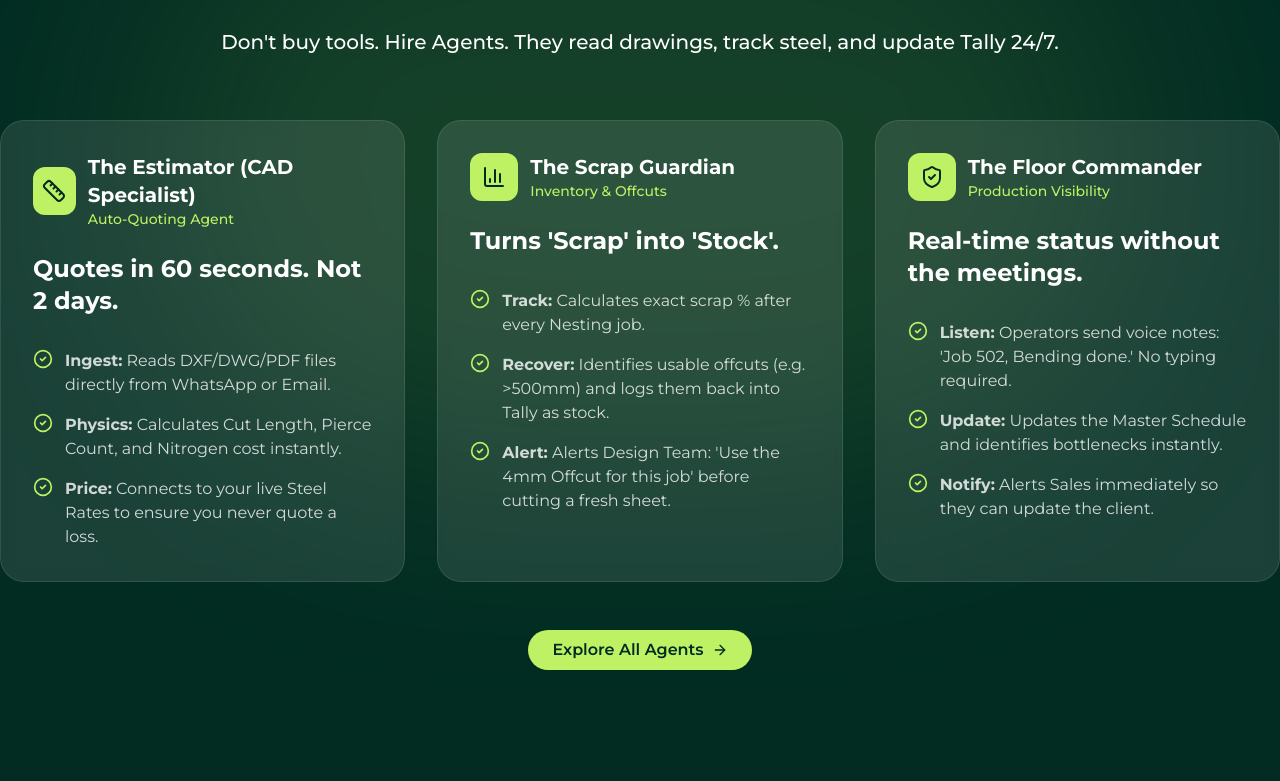
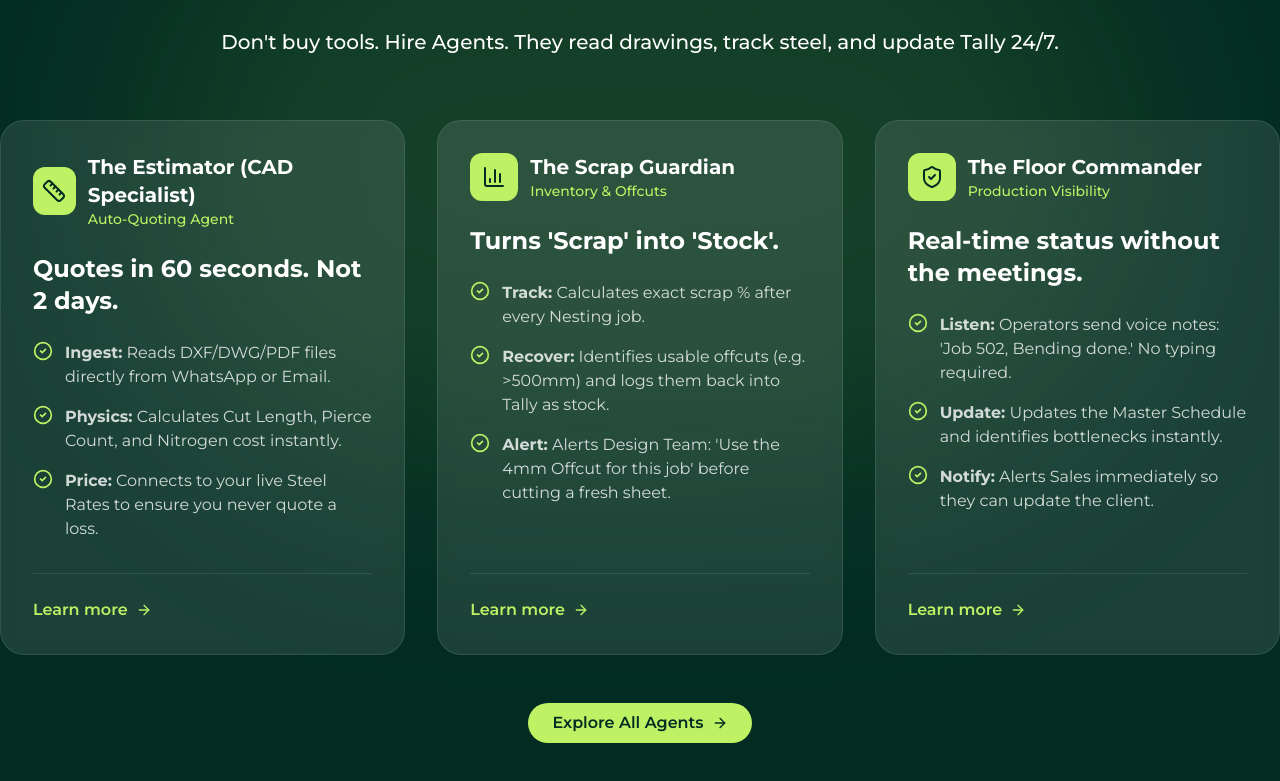
Before and after one commit to dabbygabby/agentworks-mfg, a Next.js app: page /industries/sheet-metal in a window 1280 px wide. Shown: the part 1439-2220 px from the top of the page. Built offline with nearby package versions, Linux system fonts and the light colour scheme.

Commit message:
sheet metal page done

```diff
--- a/src/components/industries/DetailAgentSection.tsx
+++ b/src/components/industries/DetailAgentSection.tsx
@@ -13,6 +13,7 @@ interface Agent {
     subtitle: string;
     tagline: string;
     features: Feature[];
+    learnMoreLink?: string;
 }
 
 interface AgentsSectionProps {
@@ -24,13 +25,14 @@ interface AgentsSectionProps {
     backgroundColor?: string;
 }
 
-const AgentCard = ({ icon: Icon, title, subtitle, tagline, features }: Agent) => {
+const AgentCard = ({ icon: Icon, title, subtitle, tagline, features, learnMoreLink }: Agent) => {
     return (
         <motion.div
-            className="bg-white/10 backdrop-blur-sm rounded-3xl p-8 border border-white/10 hover:bg-white/15 transition-colors flex flex-col w-full"
+            className="bg-white/10 backdrop-blur-sm rounded-3xl p-8 border border-white/10 hover:bg-white/15 transition-colors flex flex-col w-full h-full"
             whileHover={{ y: -8, scale: 1.02 }}
             transition={{ duration: 0.3, ease: "easeOut" }}
         >
+            <div className="flex-grow">
                 <motion.div
                     className="flex items-center gap-3 mb-6"
                     initial={{ opacity: 0, x: -20 }}
@@ -61,7 +63,7 @@ const AgentCard = ({ icon: Icon, title, subtitle, tagline, features }: Agent) =>
                     <p className="text-2xl font-bold mb-2">{tagline}</p>
                 </motion.div>
 
-            <ul className="space-y-4 text-white/80">
+                <ul className="space-y-4 text-white/80 mb-8">
                     {features.map((feature, index) => (
                         <motion.li
                             key={index}
@@ -78,6 +80,19 @@ const AgentCard = ({ icon: Icon, title, subtitle, tagline, features }: Agent) =>
                         </motion.li>
                     ))}
                 </ul>
+            </div>
+
+            {learnMoreLink && (
+                <div className="mt-auto pt-6 border-t border-white/10">
+                    <Link
+                        href={learnMoreLink}
+                        className="flex items-center gap-2 text-[#bef264] font-semibold hover:text-white transition-colors group"
+                    >
+                        Learn more
+                        <ArrowRight className="w-4 h-4 group-hover:translate-x-1 transition-transform" />
+                    </Link>
+                </div>
+            )}
         </motion.div>
     );
 };
--- a/src/pages/industries/sheet-metal.tsx
+++ b/src/pages/industries/sheet-metal.tsx
@@ -57,7 +57,8 @@ const SheetMetalCopy = {
                     { "label": "Ingest", "description": "Reads DXF/DWG/PDF files directly from WhatsApp or Email." },
                     { "label": "Physics", "description": "Calculates Cut Length, Pierce Count, and Nitrogen cost instantly." },
                     { "label": "Price", "description": "Connects to your live Steel Rates to ensure you never quote a loss." }
-                ]
+                ],
+                learnMoreLink: "/agents?agent=The%20CAD%20Estimator"
             },
             {
                 "icon": BarChart3,
@@ -77,7 +78,8 @@ const SheetMetalCopy = {
                         "label": "Alert",
                         "description": "Alerts Design Team: 'Use the 4mm Offcut for this job' before cutting a fresh sheet."
                     }
-                ]
+                ],
+                learnMoreLink: "/agents?agent=The%20Scrap%20Guardian"
             },
             {
                 "icon": ShieldCheck,
@@ -97,7 +99,8 @@ const SheetMetalCopy = {
                         "label": "Notify",
                         "description": "Alerts Sales immediately so they can update the client."
                     }
-                ]
+                ],
+                learnMoreLink: "/agents?agent=The%20Floor%20Commander"
             }
         ]
     },
```
Lines whose indentation alone changed are shown as unchanged.
